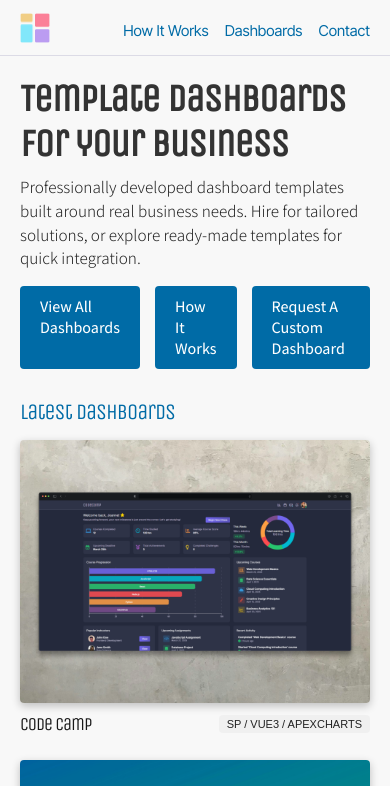
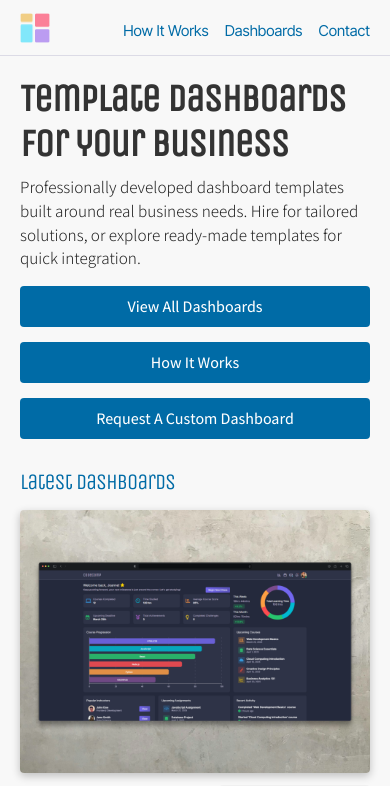
Before and after one commit to joseph-johnson27001/dashboard-website, a Vue app: page / in a window 390 px wide. Shown: the top 786 px of the page. Built offline with nearby package versions, Linux system fonts and the light colour scheme.

Commit message:
Updated button layout media query

```diff
--- a/src/views/HomePage.vue
+++ b/src/views/HomePage.vue
@@ -251,6 +251,17 @@ export default {
   }
 }
 
+@media (max-width: 630px) {
+  .button-container {
+    flex-direction: column;
+  }
+  .button {
+    box-sizing: border-box;
+    text-align: center;
+    width: 100%;
+  }
+}
+
 /* Fade-in Animation */
 @keyframes fadeIn {
   from {
```
